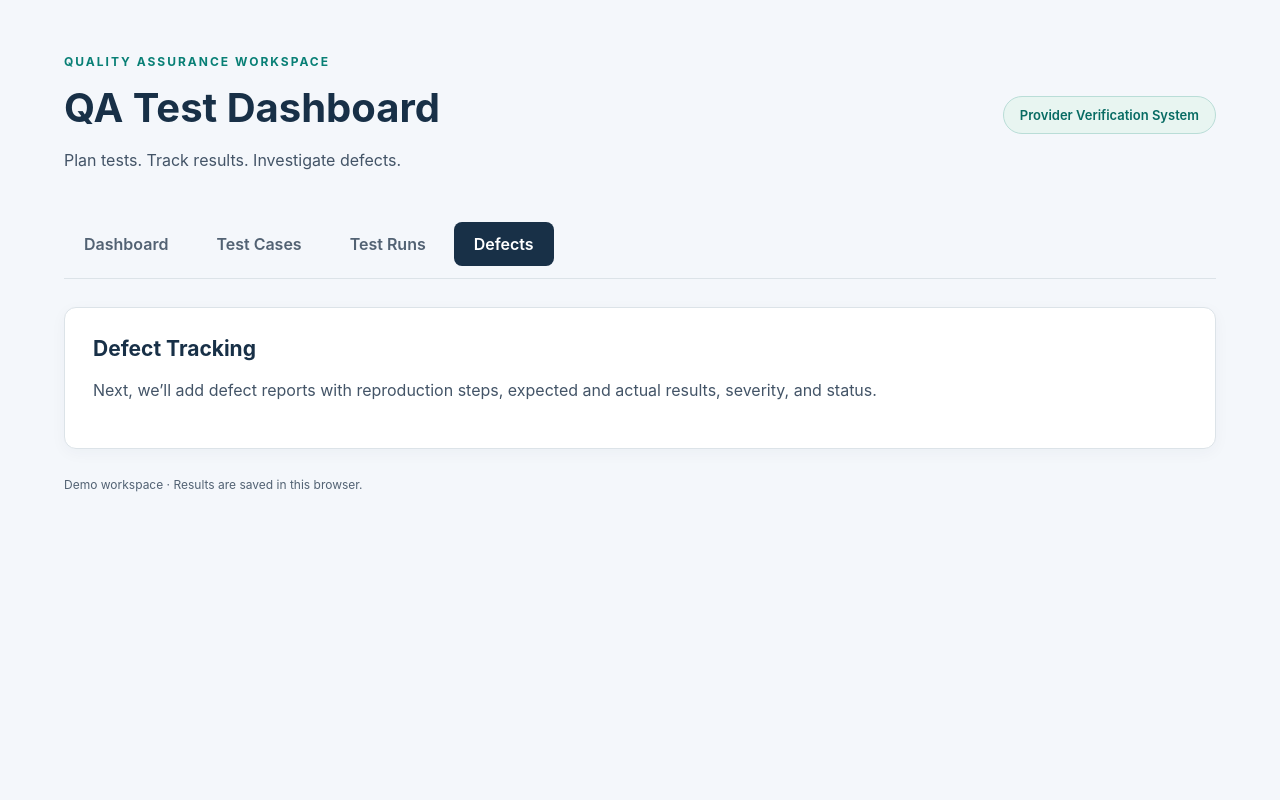
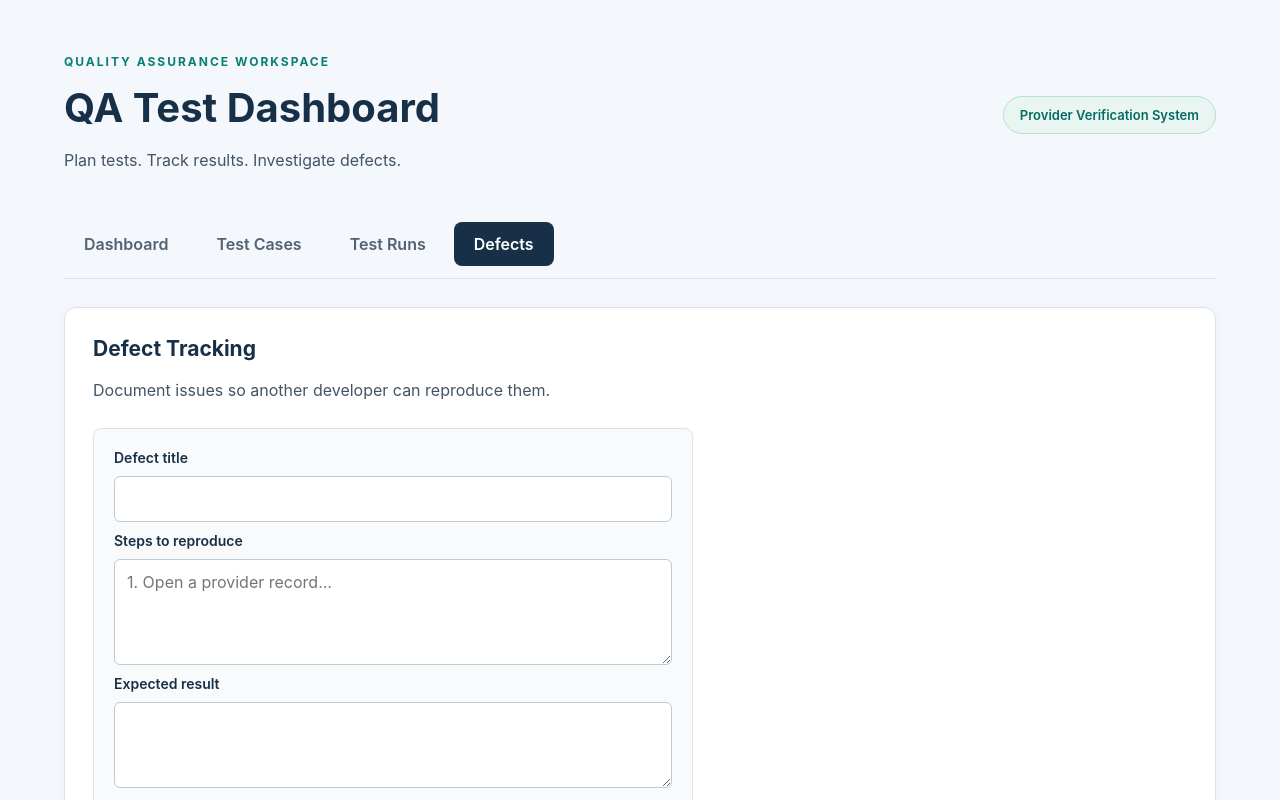
Before and after one commit to Cycalona-villani/qa-test-dashboard, a React (Vite) app: page / in a window 1280 px wide. Both pictures are taken after a click on the button "Defects". Shown: the top 800 px of the page. Built offline with nearby package versions, Linux system fonts and the light colour scheme.

Commit message:
Add defect reporting with browser persistence

```diff
--- a/src/App.css
+++ b/src/App.css
@@ -233,3 +233,42 @@ footer {
   opacity: 0.5;
   cursor: not-allowed;
 }
+
+.test-form textarea {
+  width: 100%;
+  padding: 12px;
+  border: 1px solid #bdcbd5;
+  border-radius: 6px;
+  background: white;
+  resize: vertical;
+}
+
+.test-form textarea:focus-visible {
+  outline: 3px solid #087f75;
+  outline-offset: 3px;
+}
+
+.defect-list {
+  display: grid;
+  gap: 16px;
+}
+
+.defect-card {
+  padding: 20px;
+  border: 1px solid #dce3e8;
+  border-radius: 8px;
+  overflow-wrap: anywhere;
+}
+
+.defect-card h3 {
+  margin-top: 0;
+}
+
+.defect-card h4 {
+  margin-bottom: 6px;
+  color: #183047;
+}
+
+.preserve-lines {
+  white-space: pre-wrap;
+}
--- a/src/App.tsx
+++ b/src/App.tsx
@@ -8,6 +8,15 @@ type TestCase = {
   title: string
   priority: 'High' | 'Medium' | 'Low'
   status: TestStatus
+}
+
+type Defect = {
+  id: string
+  title: string
+  steps: string
+  expected: string
+  actual: string
+  severity: 'Critical' | 'High' | 'Medium' | 'Low'
 }
 
 const initialTests: TestCase[] = [
@@ -48,6 +57,30 @@ function App() {
   }
 })
 
+const [defects, setDefects] = useState<Defect[]>(() => {
+  try {
+    const saved = localStorage.getItem('qa-dashboard-defects')
+    return saved ? JSON.parse(saved) : []
+  } catch {
+    return []
+  }
+})
+
+const [defectTitle, setDefectTitle] = useState('')
+const [defectSteps, setDefectSteps] = useState('')
+const [defectExpected, setDefectExpected] = useState('')
+const [defectActual, setDefectActual] = useState('')
+const [defectSeverity, setDefectSeverity] =
+  useState<Defect['severity']>('Medium')
+
+useEffect(() => {
+  localStorage.setItem('qa-dashboard-defects', JSON.stringify(defects))
+}, [defects])
+
+useEffect(() => {
+  localStorage.setItem('qa-dashboard-defects', JSON.stringify(defects))
+}, [defects])
+
 useEffect(() => {
   localStorage.setItem('qa-dashboard-tests', JSON.stringify(tests))
 }, [tests])
@@ -55,6 +88,33 @@ useEffect(() => {
   const passed = tests.filter((test) => test.status === 'Passed').length
   const failed = tests.filter((test) => test.status === 'Failed').length
   const executed = tests.filter((test) => test.status !== 'Not Run').length
+
+  function addDefect() {
+  const title = defectTitle.trim()
+  const steps = defectSteps.trim()
+  const expected = defectExpected.trim()
+  const actual = defectActual.trim()
+
+  if (!title || !steps || !expected || !actual) return
+
+  setDefects((current) => [
+    ...current,
+    {
+      id: `BUG-${crypto.randomUUID()}`,
+      title,
+      steps,
+      expected,
+      actual,
+      severity: defectSeverity,
+    },
+  ])
+
+  setDefectTitle('')
+  setDefectSteps('')
+  setDefectExpected('')
+  setDefectActual('')
+  setDefectSeverity('Medium')
+}
 
   function addTestCase() {
   const title = newTitle.trim()
@@ -257,14 +317,107 @@ useEffect(() => {
         )}
 
         {activeTab === 'Defects' && (
-          <section className="panel">
-            <h2>Defect Tracking</h2>
-            <p>
-              Next, we’ll add defect reports with reproduction steps,
-              expected and actual results, severity, and status.
-            </p>
-          </section>
-        )}
+  <section className="panel">
+    <h2>Defect Tracking</h2>
+    <p>Document issues so another developer can reproduce them.</p>
+
+    <form
+      className="test-form"
+      onSubmit={(event) => {
+        event.preventDefault()
+        addDefect()
+      }}
+    >
+      <label htmlFor="defect-title">Defect title</label>
+      <input
+        id="defect-title"
+        value={defectTitle}
+        onChange={(event) => setDefectTitle(event.target.value)}
+        maxLength={200}
+        required
+      />
+
+      <label htmlFor="defect-steps">Steps to reproduce</label>
+      <textarea
+        id="defect-steps"
+        value={defectSteps}
+        onChange={(event) => setDefectSteps(event.target.value)}
+        placeholder="1. Open a provider record..."
+        rows={4}
+        required
+      />
+
+      <label htmlFor="defect-expected">Expected result</label>
+      <textarea
+        id="defect-expected"
+        value={defectExpected}
+        onChange={(event) => setDefectExpected(event.target.value)}
+        rows={3}
+        required
+      />
+
+      <label htmlFor="defect-actual">Actual result</label>
+      <textarea
+        id="defect-actual"
+        value={defectActual}
+        onChange={(event) => setDefectActual(event.target.value)}
+        rows={3}
+        required
+      />
+
+      <label htmlFor="defect-severity">Severity</label>
+      <select
+        id="defect-severity"
+        value={defectSeverity}
+        onChange={(event) =>
+          setDefectSeverity(event.target.value as Defect['severity'])
+        }
+      >
+        <option>Critical</option>
+        <option>High</option>
+        <option>Medium</option>
+        <option>Low</option>
+      </select>
+
+      <button
+        type="submit"
+        className="primary-button"
+        disabled={
+          !defectTitle.trim() ||
+          !defectSteps.trim() ||
+          !defectExpected.trim() ||
+          !defectActual.trim()
+        }
+      >
+        Report Defect
+      </button>
+    </form>
+
+    <h3>Reported Defects ({defects.length})</h3>
+
+    {defects.length === 0 ? (
+      <p>No defects reported yet.</p>
+    ) : (
+      <div className="defect-list">
+        {defects.map((defect) => (
+          <article className="defect-card" key={defect.id}>
+            <h3>{defect.title}</h3>
+            <p><strong>Severity:</strong> {defect.severity}</p>
+
+            <h4>Steps to reproduce</h4>
+            <p className="preserve-lines">{defect.steps}</p>
+
+            <h4>Expected result</h4>
+            <p className="preserve-lines">{defect.expected}</p>
+
+            <h4>Actual result</h4>
+            <p className="preserve-lines">{defect.actual}</p>
+          </article>
+        ))}
+      </div>
+    )}
+  </section>
+)}
       </main>
 
       <footer>
```
